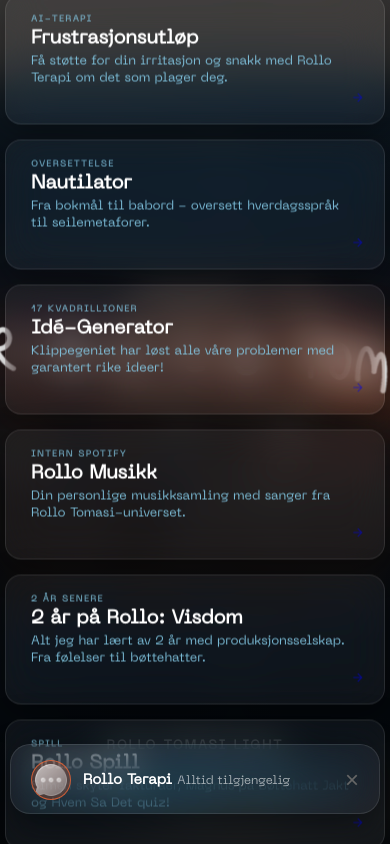
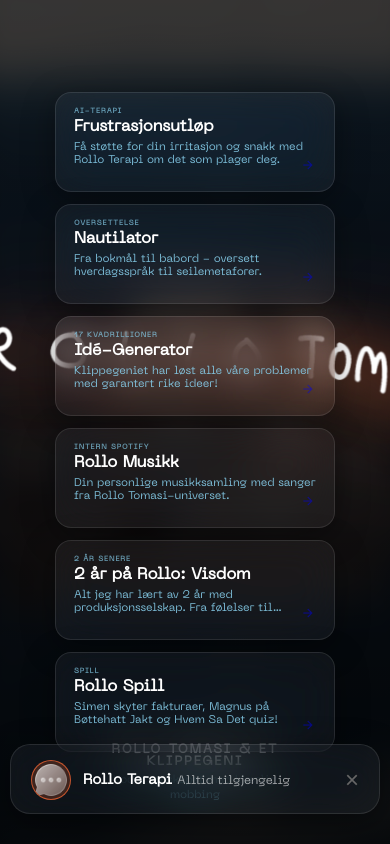
Before and after one commit to vicamre/rollo-tomasi-light, a Flask app: page / in a window 390 px wide. Run offline with Flask 3, Linux system fonts and the light colour scheme.

Commit message:
Forbedret responsivt design på forsiden
- Reduserte størrelse på glass-kort for bedre visning på mindre skjermer
- Desktop: 420px -> 360px bredde, 140px -> 120px høyde
- Tablet: 380px -> 320px bredde, 130px -> 110px høyde
- Mobil: Ny breakpoint på 480px med 280px bredde, 100px høyde
- Justerte fontstørrelser og padding for alle skjermstørrelser
- Oppdaterte footer tekst til 'ROLLO TOMASI & ET KLIPPEGENI' med ny beskrivelse

```diff
--- a/templates/index.html
+++ b/templates/index.html
@@ -504,8 +504,22 @@
             }
 
             .glass-card {
-                width: 380px;
-                height: 130px;
+                width: 320px;
+                height: 110px;
+                padding: 18px 22px;
+            }
+
+            .glass-card h3 {
+                font-size: 1.1rem;
+            }
+
+            .glass-card p {
+                font-size: 0.75rem;
+            }
+
+            .card-label {
+                font-size: 0.5rem;
+                letter-spacing: 1px;
             }
 
             .logo-container {
@@ -521,7 +535,33 @@
                 width: calc(100vw - 20px);
                 right: 10px;
             }
-    }
+        }
+
+        @media (max-width: 480px) {
+            .glass-card {
+                width: 280px;
+                height: 100px;
+                padding: 15px 18px;
+            }
+
+            .glass-card h3 {
+                font-size: 1rem;
+            }
+
+            .glass-card p {
+                font-size: 0.7rem;
+                line-height: 1.2;
+            }
+
+            .card-label {
+                font-size: 0.45rem;
+                margin-bottom: 4px;
+            }
+
+            .cards-container {
+                gap: 12px;
+            }
+        }
   </style>
 </head>
 <body>
@@ -605,8 +645,8 @@
 
         <!-- Bottom Info -->
         <div class="bottom-info">
-            <h1>ROLLO TOMASI LIGHT</h1>
-            <p>Forenklet versjon med fokus på de viktigste funksjonene - kun det du trenger.</p>
+            <h1>ROLLO TOMASI & ET KLIPPEGENI</h1>
+            <p>Kodet og skapet med kjærlig mobbing</p>
     </div>
 
         <!-- Chat Widget -->
```
